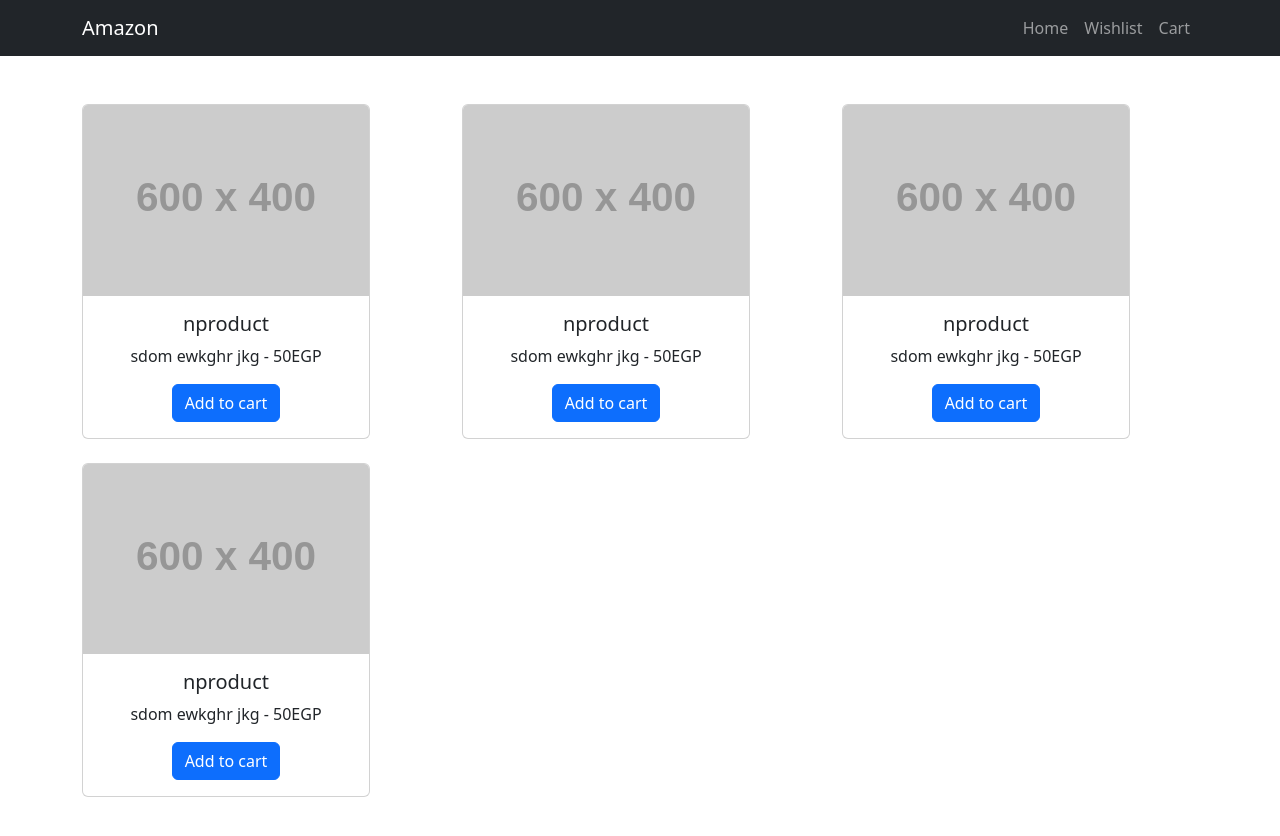
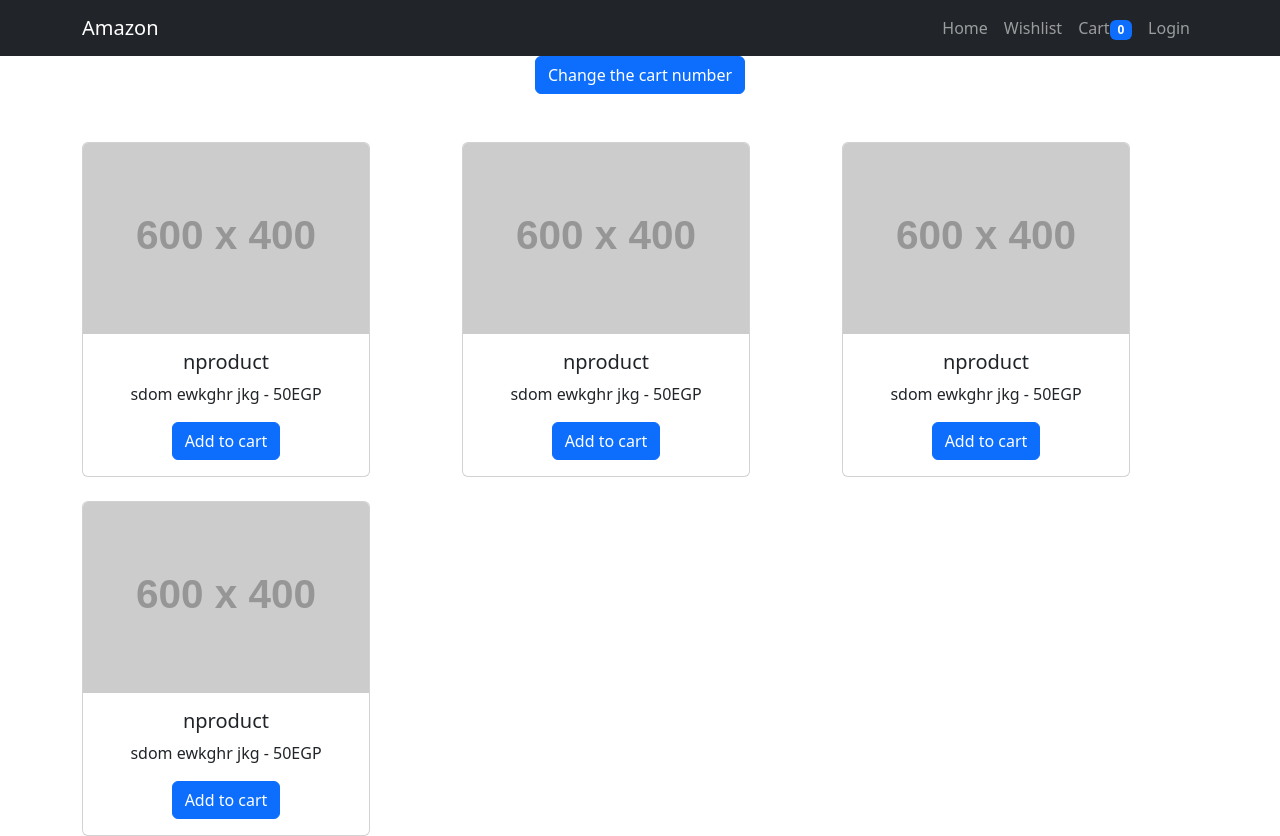
Before and after one commit to MohammadKhallaf/g-three-ecommerce, a React (Create React App) app: page / in a window 1280 px wide. Before the commit the page ends 800 px from the top, so only its background shows below. Built offline with nearby package versions, Linux system fonts and the light colour scheme.

Commit message:
finish the session

```diff
--- a/src/App.js
+++ b/src/App.js
@@ -8,33 +8,85 @@ import Navbar from "react-bootstrap/Navbar";
 import "./App.css";
 import ProductCard from "./components/ProductCard";
 import ProductsGallery from "./pages/ProductsGallery";
-import { BrowserRouter, Route, Routes } from "react-router-dom";
+import {
+  BrowserRouter,
+  Link,
+  Route,
+  Routes,
+  useLocation,
+} from "react-router-dom";
 import CartPage from "./pages/CartPage";
 import WishlistPage from "./pages/WishlistPage";
 import LoginPage from "./pages/LoginPage";
+import { useEffect, useState } from "react";
+import { Badge } from "react-bootstrap";
 
 function App() {
+  // conditional route -> protected --> condition
+  const [user, setUser] = useState();
+  // if user exists -> login page cannot open
+  // if user is not exists -> can open login
+  const [cartCounter, setCartCounter] = useState(0);
+  const location = useLocation();
+
+  const handleCounter = () => {
+    setCartCounter((prev) => {
+      localStorage.setItem("counter", prev + 1);
+      return prev + 1;
+    });
+  };
+  // listen to local storage
+  // save number
+  // update
+  // read number
+
+  useEffect(() => {
+    // initial render
+    const counter = localStorage.getItem("counter");
+    const counterAsnumber = JSON.parse(counter);
+
+    setCartCounter(counterAsnumber ?? 0);
+  }, []);
+
   return (
-    <BrowserRouter>
     <div className="App">
+      {!location.pathname.includes("login") && (
         <Navbar bg="dark" data-bs-theme="dark">
           <Container>
-            <Navbar.Brand href="#home">Amazon</Navbar.Brand>
+            <Navbar.Brand as={Link} to="/">
+              Amazon
+            </Navbar.Brand>
             <Nav className="ms-auto">
-              <Nav.Link href="#home">Home</Nav.Link>
-              <Nav.Link href="#features">Wishlist</Nav.Link>
-              <Nav.Link href="#pricing">Cart</Nav.Link>
+              <Nav.Link as={Link} to="/">
+                Home
+              </Nav.Link>
+              <Nav.Link as={Link} to="wishlist">
+                Wishlist
+              </Nav.Link>
+              <Nav.Link as={Link} to="cart">
+                Cart
+                <Badge>{cartCounter}</Badge>
+              </Nav.Link>
+              {user ? null : (
+                <Nav.Link as={Link} to="login">
+                  Login
+                </Nav.Link>
+              )}
             </Nav>
           </Container>
         </Navbar>
+      )}
+
+      <Button onClick={handleCounter}>Change the cart number</Button>
+
       <Routes>
         <Route path="/" element={<ProductsGallery />} />
         <Route path="cart" element={<CartPage />} />
         <Route path="wishlist" element={<WishlistPage />} />
-          <Route path="login" element={<LoginPage />} />
+        {!user && <Route path="login" element={<LoginPage />} />}
+        <Route path="*" element={<Container>Not Found</Container>} />
       </Routes>
     </div>
-    </BrowserRouter>
   );
 }
 // .Provider
--- a/src/index.js
+++ b/src/index.js
@@ -3,10 +3,13 @@ import ReactDOM from "react-dom/client";
 import App from "./App";
 import "./index.css";
 import "bootstrap/dist/css/bootstrap.min.css";
+import { BrowserRouter } from "react-router-dom";
 
 const root = ReactDOM.createRoot(document.getElementById("root"));
 root.render(
   <React.StrictMode>
-    <App />
+    <BrowserRouter>
+      <App />
+    </BrowserRouter>
   </React.StrictMode>
 );
```
Also changed, not shown: 1 other file (tests, documents, lock files or other folders). Lines whose indentation alone changed are shown as unchanged.
